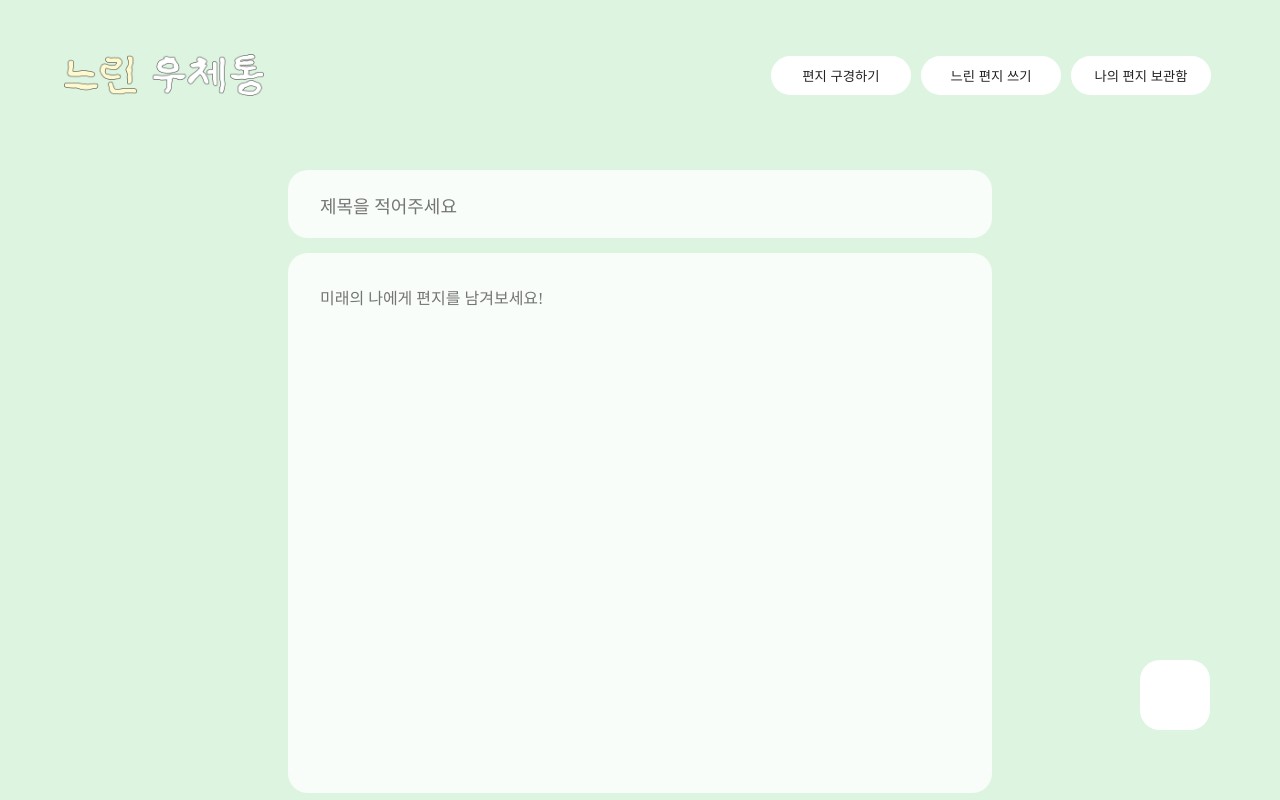
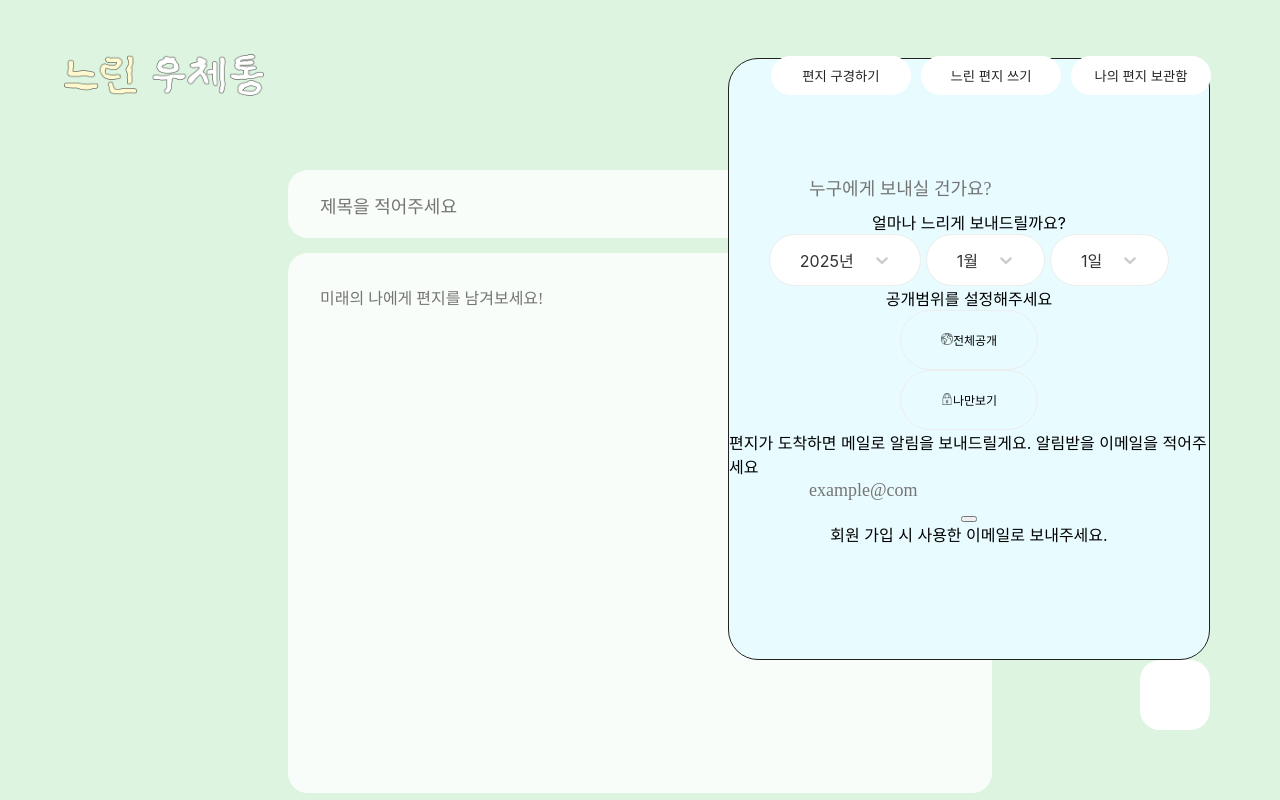
Before and after one commit to pknu-wap/2025_1_WEB_2, a React (Create React App) app in the folder client/: page /create in a window 1280 px wide. Built offline with nearby package versions, Linux system fonts and the light colour scheme; a web font is replaced by a local one.

Commit message:
feature : 편지 정보 입력 폼 구조 구현

```diff
--- /dev/null
+++ b/client/src/assets/LetterCreate/LetterInfoForm.module.css
@@ -0,0 +1,21 @@
+.letter_info_form{
+    position: fixed;
+    width: 480px;
+    height: 600px;
+    bottom: 140px;
+    right: 70px;
+    border: 0.01rem #222222 solid;
+    border-radius: 30px;
+    background-color: #E8FBFF;
+    display: flex; /* 내부 요소 정렬을 위해 flex 적용 */
+    flex-direction: column; /* 세로 정렬 */
+    align-items: center; /* 가로 중앙 정렬 */
+    justify-content: center; /* 세로 중앙 정렬 */
+}
+
+.letter_info_input_form{
+    width: 100%; /* 부모 크기 기준으로 */
+    display: flex;
+    flex-direction: column;
+    align-items: center; /* 가로 중앙 정렬 */
+}
--- a/client/src/components/LetterCreate/LetterInfoForm.js
+++ b/client/src/components/LetterCreate/LetterInfoForm.js
@@ -0,0 +1,39 @@
+import React from "react";
+import styles from "../../assets/LetterCreate/LetterInfoForm.module.css";
+import LetterInputForm from "./LetterInputForm";
+import PrivacySelector from "./PrivacySelector";
+import YearMonthDayPicker from "./YearMonthDayPicker";
+import Globe from "../../assets/LetterCreate/worldwide.png";
+import Lock from "../../assets/LetterCreate/unlock.png";
+
+const LetterInfoForm = ({}) => {
+  return (
+    <div className={styles.letter_info_form}>
+      <div className={styles.letter_info_input_form}>
+        <LetterInputForm placeholderName={"누구에게 보내실 건가요?"} />
+        <label>얼마나 느리게 보내드릴까요?</label>
+        <YearMonthDayPicker />
+        <label>공개범위를 설정해주세요</label>
+        <PrivacySelector
+          buttonValue={"전체공개"}
+          imgPath={Globe}
+        ></PrivacySelector>
+        <PrivacySelector
+          buttonValue={"나만보기"}
+          imgPath={Lock}
+        ></PrivacySelector>
+        <label>
+          편지가 도착하면 메일로 알림을 보내드릴게요. 알림받을 이메일을
+          적어주세요
+        </label>
+        <LetterInputForm placeholderName={"example@com"} />
+        <button type="checkbox" id="emailCheckbox" />
+        <label for="emailCheckbox">
+          회원 가입 시 사용한 이메일로 보내주세요.
+        </label>
+      </div>
+    </div>
+  );
+};
+
+export default LetterInfoForm;
--- a/client/src/components/LetterCreate/PrivacySelector.js
+++ b/client/src/components/LetterCreate/PrivacySelector.js
@@ -12,13 +12,13 @@ const PrivacySelector = ({
   // 버튼 속 icon
   imgPath,
   // 버튼 클릭 시  해당 option을 selected로 설정
-  setSelected,
+  //setSelected,
 }) => {
   return (
     <button
       className={styles.privacy_select_btn}
       value={buttonValue}
-      onClick={setSelected(buttonValue)}
+      //onClick={setSelected(buttonValue)}
     >
       <img className={styles.privacy_select_btn_icon} src={imgPath} />
       {buttonValue}
--- a/client/src/pages/LetterCreatePage.js
+++ b/client/src/pages/LetterCreatePage.js
@@ -2,6 +2,7 @@ import React, { useState } from "react";
 import LetterInputForm from "../components/LetterCreate/LetterInputForm";
 import styles from "../assets/LetterCreate/LetterCreatePage.module.css";
 import FloatingButton from "../components/FloatingButton";
+import LetterInfoForm from "../components/LetterCreate/LetterInfoForm";
 
 const LetterCreatePage = ({}) => {
   // 플로팅 버튼 토글 hook
@@ -27,6 +28,8 @@ const LetterCreatePage = ({}) => {
         </div>
       </div>
 
+      <LetterInfoForm />
+
       {/* 플로팅 버튼 */}
       <FloatingButton handleToggle={handleToggle} />
     </div>
```
